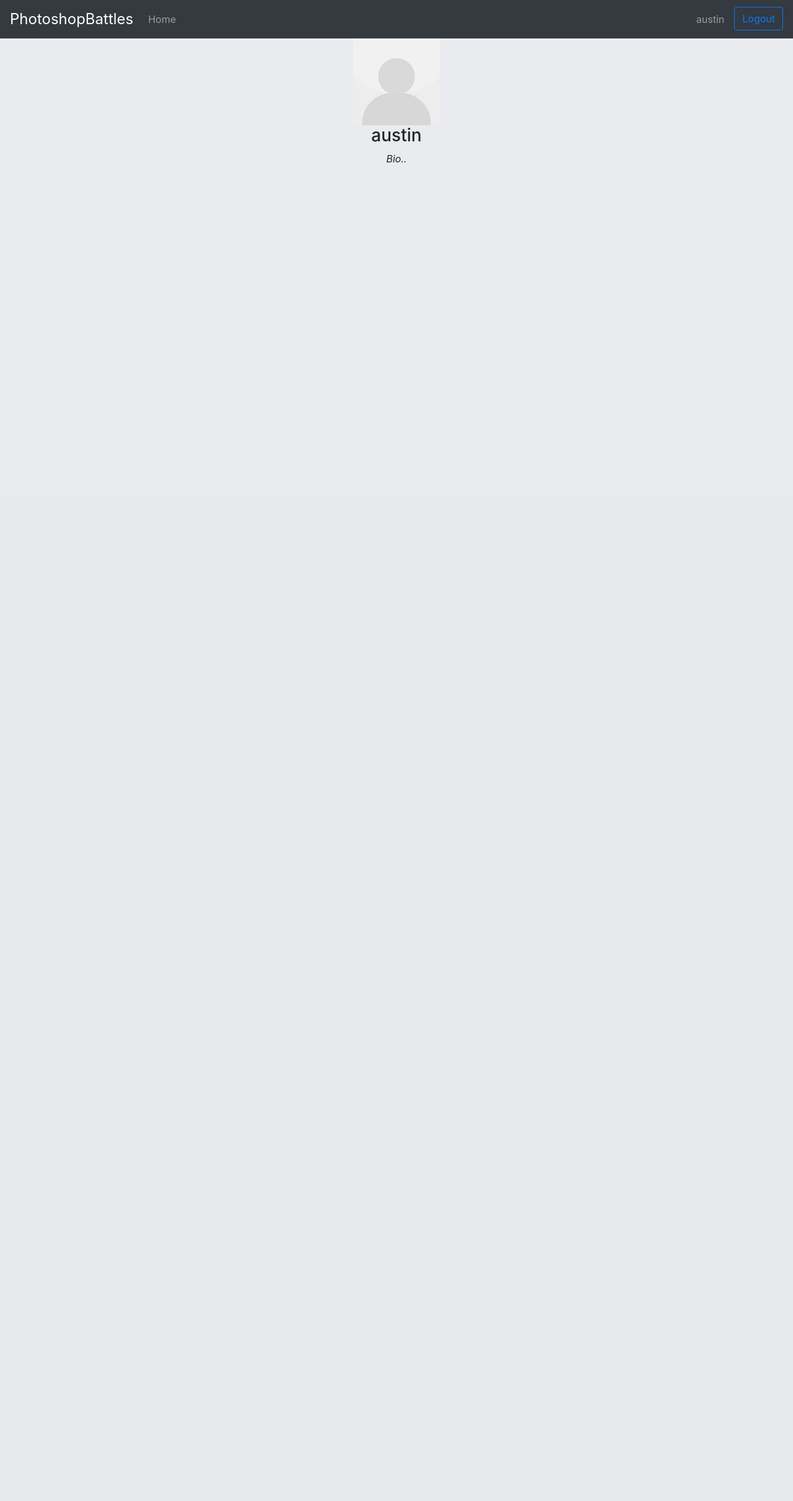
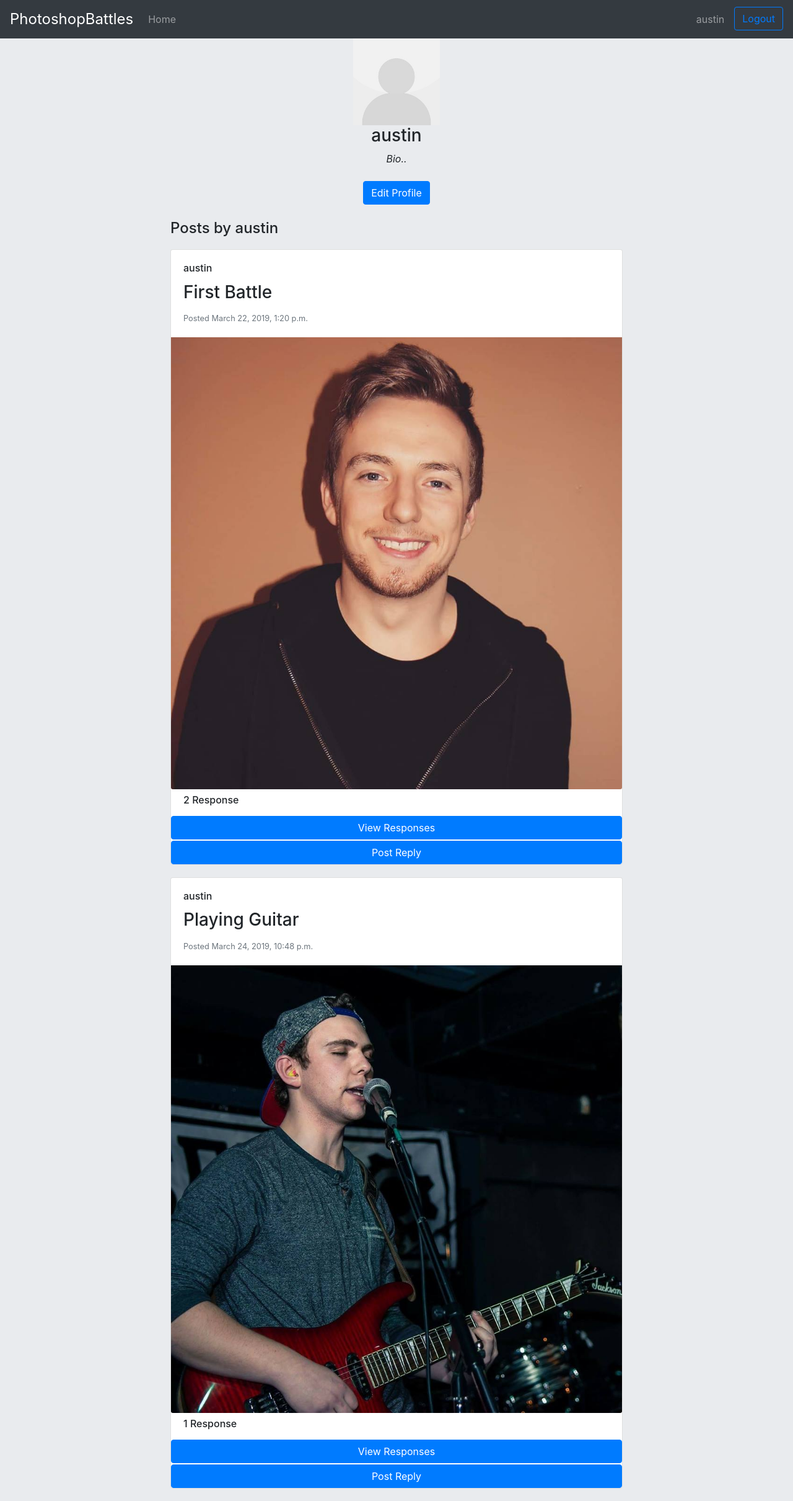
Before and after one commit to AustinMallar/Photoshop-Battles, a Django app: page /profile/austin in a window 1280 px wide. Shown: the whole page at 62% size. Before the commit the page ends 262 px from the top, so only its background shows below. Run offline with Django 3.2, Linux system fonts and the light colour scheme; a user stored in the database is signed in; data comes from the database, SQL or seed files in the repository; both versions use the stored data as it was after the commit; some libraries are stand-ins or nearby versions.

Commit message:
Added posts by user on profile page.

```diff
--- a/photoshopbattles/accounts/templates/accounts/base_layout.html
+++ b/photoshopbattles/accounts/templates/accounts/base_layout.html
@@ -44,7 +44,7 @@
       </li>
     {% else %}
         <li class="nav-item">
-        <a class="nav-link" href="/">{{ user.username }}</a>
+        <a class="nav-link" href="/profile/{{user.username}}">{{ user.username }}</a>
       </li>
       <li class="nav-item">
         <a class="btn btn-outline-primary logout-button" href="/account/logout">Logout</a>
--- a/photoshopbattles/accounts/templates/accounts/edit_profile.html
+++ b/photoshopbattles/accounts/templates/accounts/edit_profile.html
@@ -4,7 +4,7 @@
 {% block container %}
     <div class="span3 well">
         <center>
-             <form method="POST">
+             <form method="POST" enctype='multipart/form-data'>
                 {% csrf_token %}
                 {{ form|crispy }}
                 <button type="submit" class="btn btn-success">Update Profile</button>
--- a/photoshopbattles/accounts/templates/accounts/profile.html
+++ b/photoshopbattles/accounts/templates/accounts/profile.html
@@ -1,11 +1,25 @@
 {% extends 'accounts/base_layout.html' %}
 
 {% block container %}
-        <div class="span3 well">
-        <center>
-        <img src="/media/profile_pics/{{profile.image}}" width="140" height="140">
+
+        <div class="row justify-content-sm-center">
+
+          <div class="col-sm-8">
+          <center>
+          <img src="/media/{{profile.image}}" width="140" height="140">
         <h3>{{user_object.username}}</h3>
         <em>{{profile.bio}}</em>
-		</center>
+        <br><br>
+        {% if user_object.username == user.username %}
+          <a href="/account/edit-profile" class="btn btn-primary btn-md" role="button" aria-disabled="true">Edit Profile</a>
+        {% endif %}
+        </center><br>
+            <h4>Posts by {{user_object.username}}</h4>
+            {% for post in posts_by_user %}
+              {% include 'application/post.html' %}
+            {% endfor %}
+          </div>
+        </div>
+
     </div>
 {% endblock %}
--- a/photoshopbattles/accounts/views.py
+++ b/photoshopbattles/accounts/views.py
@@ -14,6 +14,7 @@ from django.contrib.auth import (
 from .forms import UserRegisterForm,EditProfileForm
 from django.contrib.auth.models import User
 from .models import Profile
+from application.models import Post
 
 def register_view(request):
     form = UserRegisterForm(request.POST or None)
@@ -42,21 +43,22 @@ def logout_view(request):
 def profile_view(request, username):
     user_object = get_object_or_404(User, username=username)
     profile = user_object.profile
+    posts_by_user = Post.objects.filter(user=user_object)
     context = {
         'user_object': user_object,
-        'profile': profile
+        'profile': profile,
+        'posts_by_user': posts_by_user
     }
     return render(request, 'accounts/profile.html', context)
 
 @login_required
 def profile_edit_view(request):
-    form = EditProfileForm(request.POST or None)
+    form = EditProfileForm(request.POST or None, request.FILES or None)
     user = request.user
     if form.is_valid():
 
         bio = form.cleaned_data.get('bio')
         image = form.cleaned_data.get('image')
-        print(image)
         user.profile.bio=bio
         user.profile.image=image
         user.profile.save()
--- a/photoshopbattles/application/templates/application/base_layout.html
+++ b/photoshopbattles/application/templates/application/base_layout.html
@@ -50,7 +50,7 @@
       </li>
     {% else %}
         <li class="nav-item">
-        <a class="nav-link" href="/">{{ user.username }}</a>
+        <a class="nav-link" href="/profile/{{user.username}}">{{ user.username }}</a>
       </li>
       <li class="nav-item">
         <a class="btn btn-outline-primary logout-button" href="/account/logout">Logout</a>
--- a/photoshopbattles/application/templates/application/post.html
+++ b/photoshopbattles/application/templates/application/post.html
@@ -5,7 +5,7 @@
       <h3 class="card-title post-title">{{post.title}}</h6>
       <p class="card-text date-posted"><small class="text-muted">Posted {{post.pub_date}}</small></p>
     </div>
-    <img class="card-img-bottom" src="media/{{ post.image }}" alt="Card image cap" >
+    <img class="card-img-bottom" src="/media/{{ post.image }}" alt="Card image cap" >
     {% if post.reply_set.all %}
 
     {% if post.reply_set.count >= 1 %}
--- a/photoshopbattles/application/templates/application/reply.html
+++ b/photoshopbattles/application/templates/application/reply.html
@@ -5,5 +5,5 @@
     <p class="card-text"><small class="text-muted">Posted {{reply.pub_date}}</small> <button type="button" class="btn btn-outline-success like-btn">Like</button></p>
     <button type="button" class="btn btn-primary" data-toggle="modal" data-target=".bd-example-modal-md-{{post.id}}-reply">Post Reply</button>
   </div>
-  <img class="card-img-bottom" src="media/{{ reply.image }}" alt="Card image cap" >
+  <img class="card-img-bottom" src="/media/{{ reply.image }}" alt="Card image cap" >
 </div>
--- a/photoshopbattles/application/templates/application/upload_reply.html
+++ b/photoshopbattles/application/templates/application/upload_reply.html
@@ -6,5 +6,5 @@
         </div>
         <p class="card-text"><small class="text-muted">Click image to upload.</small> <button type="button" class="btn btn-primary like-btn">Post</button></p>
     </div>
-    <img class="card-img-bottom" src="media/upload.png" alt="Card image cap" > <!--Currently hardcoded for upload image-->
+    <img class="card-img-bottom" src="/media/upload.png" alt="Card image cap" > <!--Currently hardcoded for upload image-->
 </div>
```
Also changed, not shown: photoshopbattles/db.sqlite3, photoshopbattles/media/profile_pics/austin-guitar.jpg (added), photoshopbattles/media/profile_pics/austin-guitar_qm8Xa47.jpg (added), photoshopbattles/media/profile_pics/default.jpg (added), photoshopbattles/media/profile_pics/default_EcVylnF.jpg (added).
